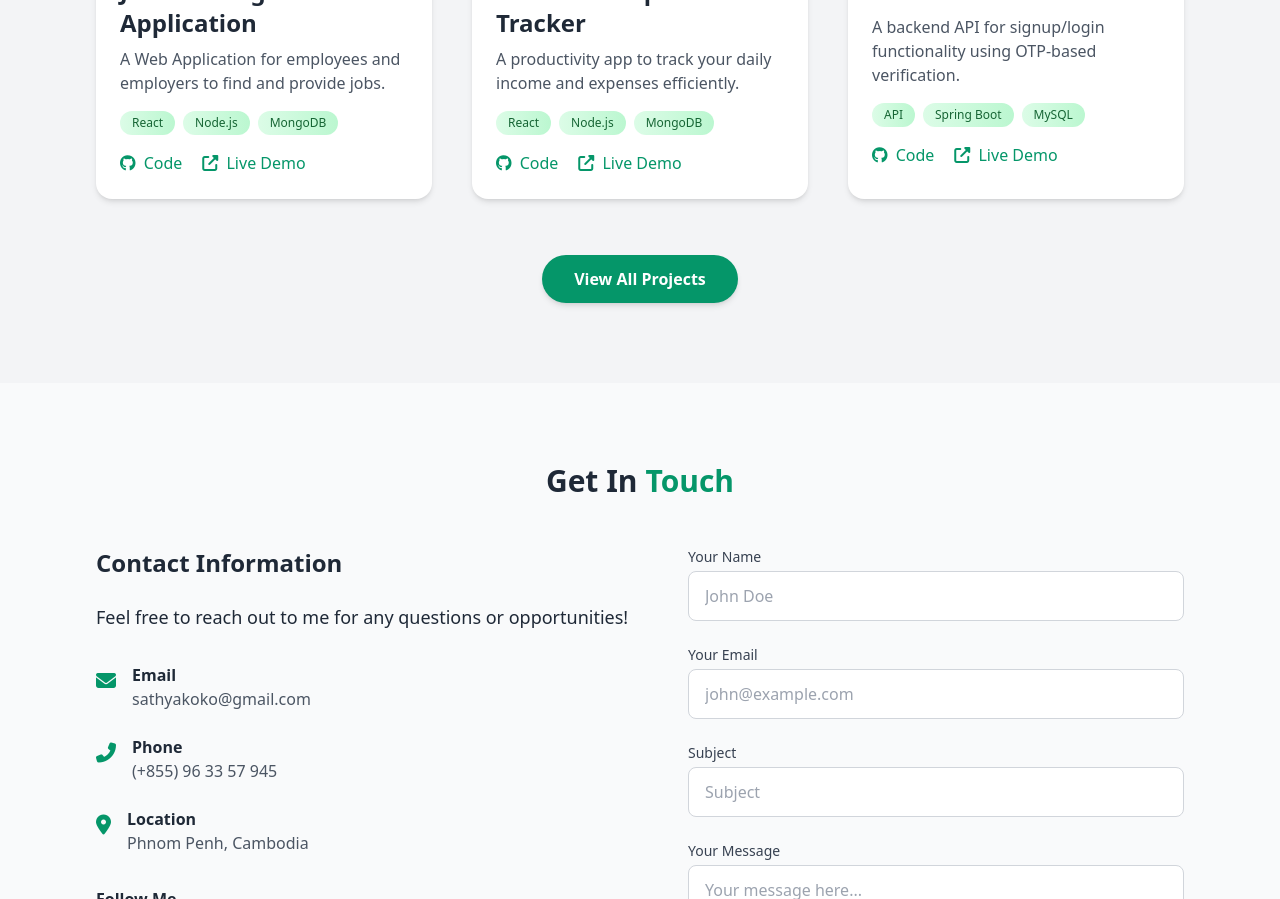
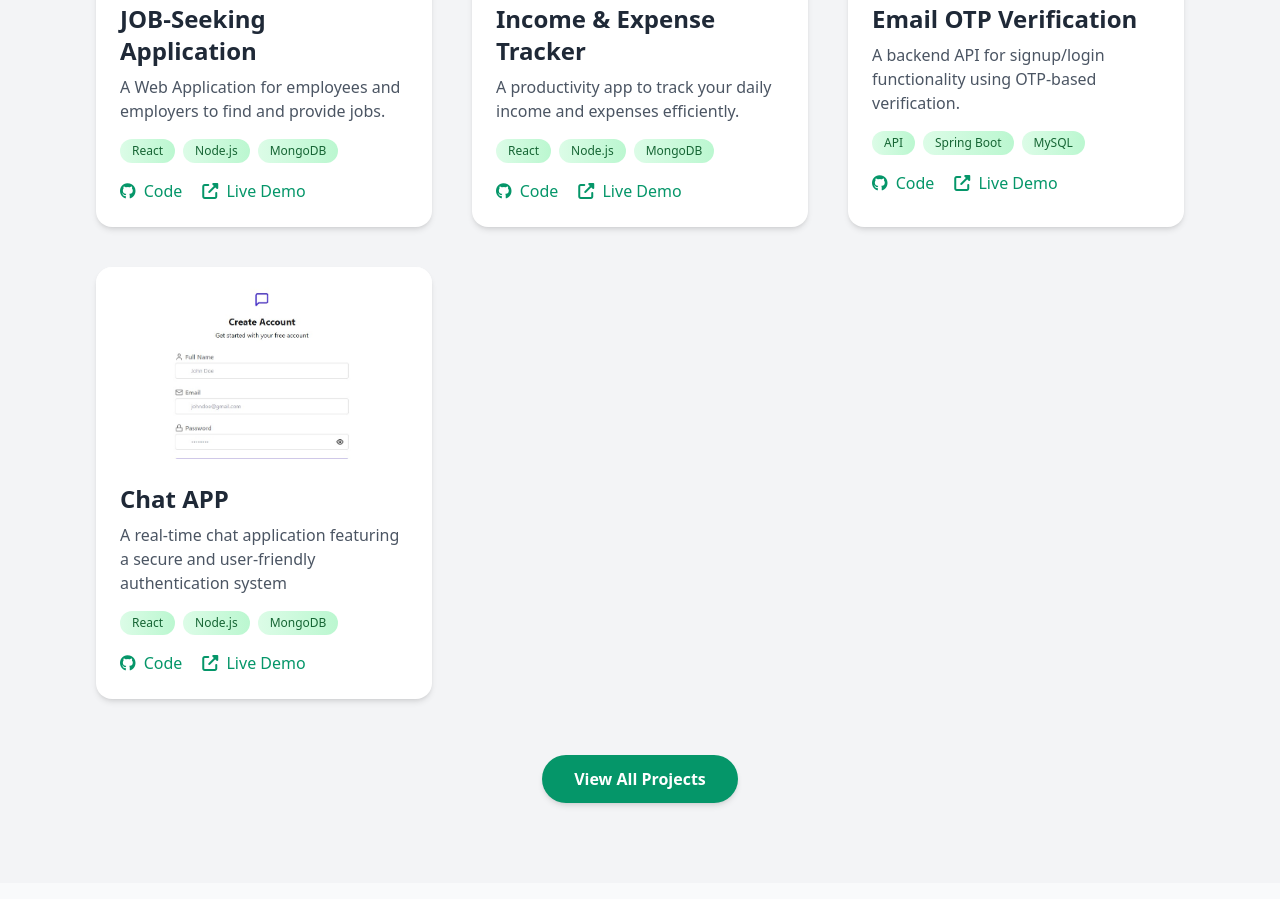
Before and after one commit to konpozzhr/sathya, a plain HTML site: page index.html in a window 1280 px wide. Shown: the part 2734-3633 px from the top of the page. Drawn offline with nearby package versions, Linux system fonts and the light colour scheme.

Commit message:
add project 4

```diff
--- a/index.html
+++ b/index.html
@@ -290,6 +290,7 @@
 					<li>Transaction Flow Management</li>
 					<li>Troubleshooting Critical Card Issues</li>
 					<li>SQL Database Querying and Management</li>
+                    <li>ATM & POS Transaction Support and Terminal Issue Handling</li>
 				  </ul>
 
 				  <p class="text-lg mb-6 text-gray-700">
@@ -322,9 +323,9 @@
                 <!-- Skill Item -->
                 <div class="bg-white p-6 rounded-lg shadow-md hover:shadow-lg transition duration-300">
                     <div class="text-primary-600 text-4xl mb-4">
-                        <i class="fab fa-css3-alt"></i>
+                        <i class="fab fa-python"></i>
                     </div>
-                    <h3 class="text-xl font-semibold mb-2">CSS3</h3>
+                    <h3 class="text-xl font-semibold mb-2">Python</h3>
                     <p class="text-gray-600">Advanced</p>
                 </div>
 
@@ -465,6 +466,31 @@
                 </div>
               </div>
             </div>
+
+            <div class="bg-white rounded-2xl shadow-md hover:shadow-xl transform hover:-translate-y-1 transition duration-300">
+              <div class="h-48 overflow-hidden rounded-t-2xl">
+                <img src="resource/fourth_project.jpg" alt="Project 3" class="w-full h-full object-cover transition-transform duration-500 hover:scale-105" />
+              </div>
+              <div class="p-6">
+                <h3 class="text-2xl font-semibold mb-2">Chat APP</h3>
+                <p class="text-gray-600 mb-4">A real-time chat application featuring a secure and user-friendly authentication system</p>
+                <div class="flex flex-wrap gap-2 mb-4">
+                  <span class="px-3 py-1 rounded-full bg-gradient-to-r from-green-100 to-green-200 text-green-800 text-xs font-medium">React</span>
+                  <span class="px-3 py-1 rounded-full bg-gradient-to-r from-green-100 to-green-200 text-green-800 text-xs font-medium">Node.js</span>
+                  <span class="px-3 py-1 rounded-full bg-gradient-to-r from-green-100 to-green-200 text-green-800 text-xs font-medium">MongoDB</span>
+                </div>
+                <div class="flex space-x-5">
+                  <a href="https://github.com/konpozzhr/CHAT-APP_MERN" class="text-primary-600 hover:text-primary-800 font-medium">
+                    <i class="fab fa-github mr-1"></i> Code
+                  </a>
+                  <a href="#" class="text-primary-600 hover:text-primary-800 font-medium">
+                    <i class="fas fa-external-link-alt mr-1"></i> Live Demo
+                  </a>
+                </div>
+              </div>
+            </div>
+
+
           </div>
 
           <div class="text-center mt-14">
```
